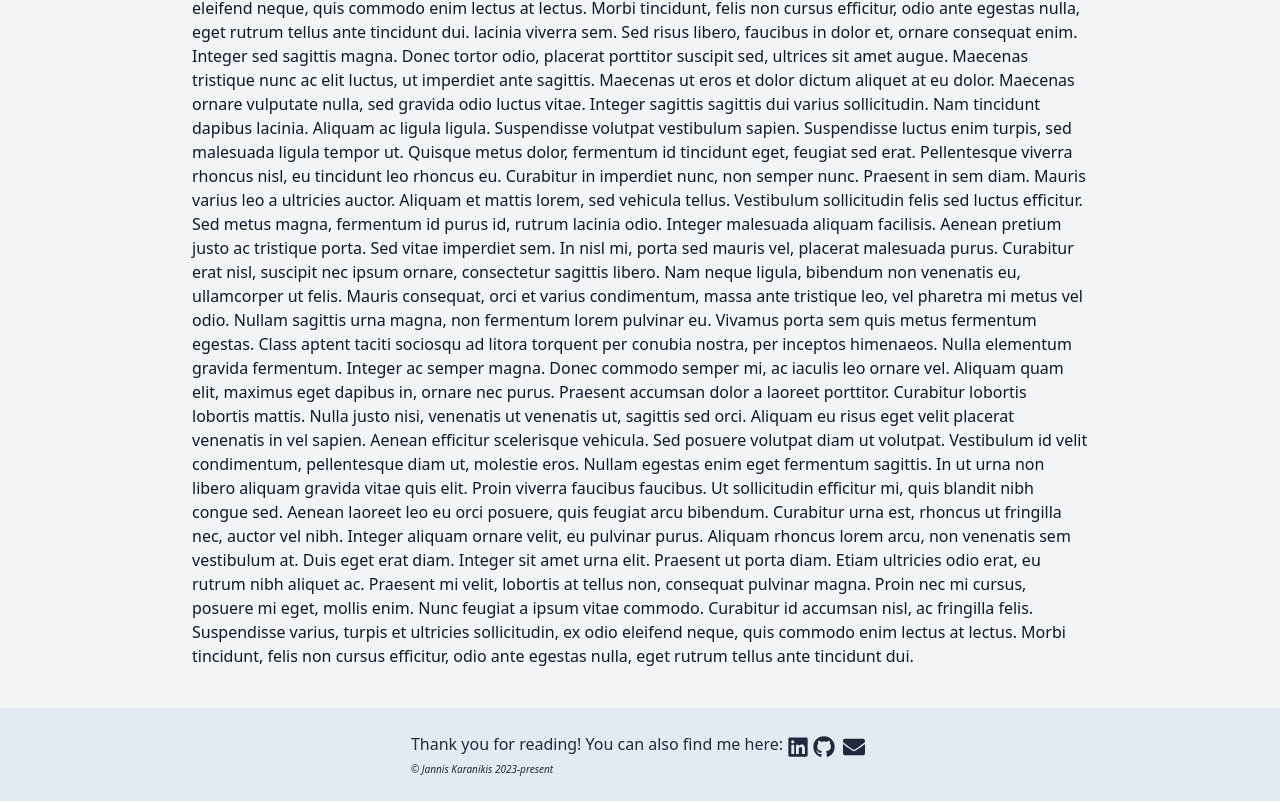
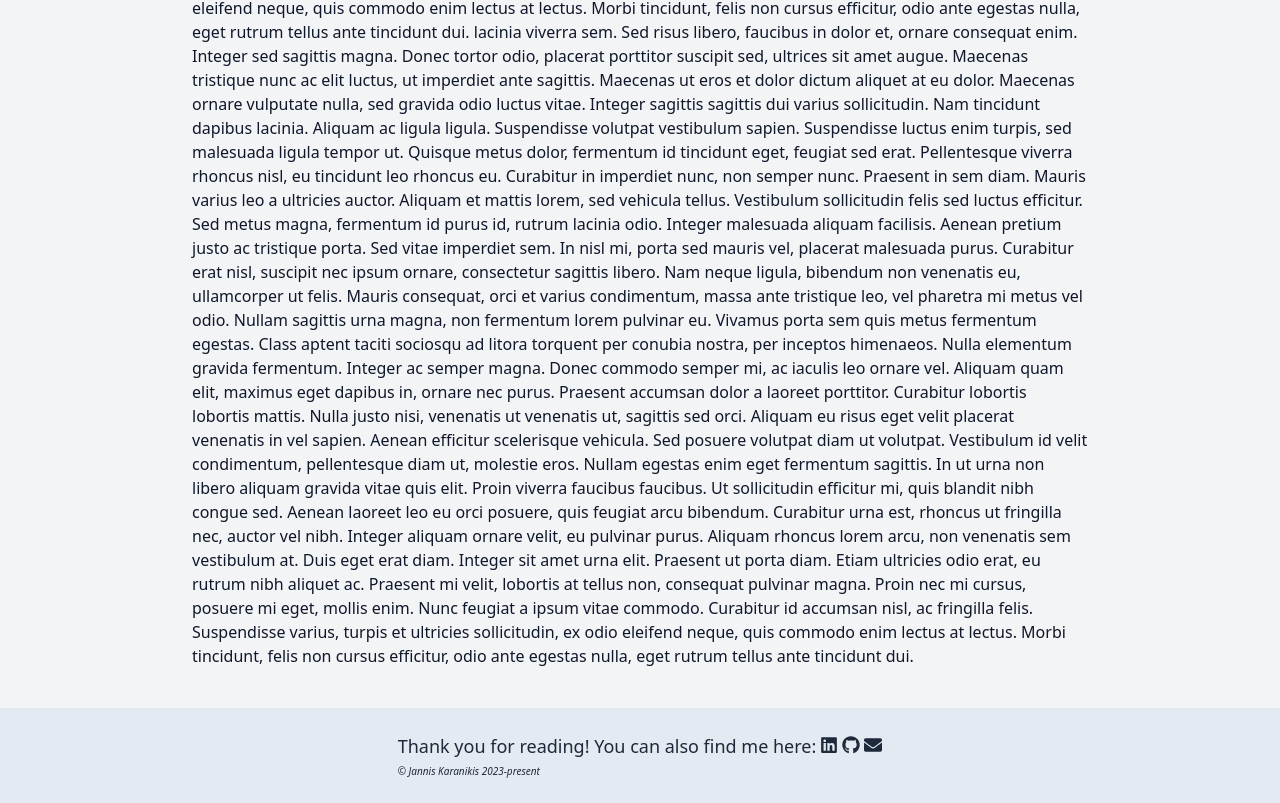
Before and after one commit to JannisK89/tech-blog, a Next.js app: page / in a window 1280 px wide. Shown: the part 2756-3559 px from the top of the page. Built offline with nearby package versions, Linux system fonts and the light colour scheme.

Commit message:
minor footer css changes

```diff
--- a/components/Footer.tsx
+++ b/components/Footer.tsx
@@ -4,7 +4,7 @@ const Footer = () => {
     <footer className=" dark:bg-slate-800/40 bg-slate-200/80  dark:text-slate-200 text-slate-800  bottom-0 py-6 mt-10 flex justify-center ">
       <div className="flex flex-col">
         <div className="flex">
-          <div className="text-md font-medium">Thank you for reading! You can also find me here:</div>
+          <div className="text-lg font-medium">Thank you for reading! You can also find me here:</div>
           <ul className="flex">
             <li className="ml-1 pt-1">
               <a
@@ -12,17 +12,17 @@ const Footer = () => {
                 target="_blank"
                 rel="noopener noreferrer"
               >
-                <FaLinkedin title="LinkedIn icon" size={22} />
+                <FaLinkedin title="LinkedIn icon" size={18} />
               </a>
             </li>
-            <li className="mx-1 pt-1">
+            <li className="ml-1 pt-1">
               <a href="https://github.com/JannisK89" target="_blank" rel="noopener noreferrer">
-                <FaGithub title="Github icon" size={22} />
+                <FaGithub title="Github icon" size={18} />
               </a>
             </li>
-            <li className="mx-1 pt-1">
+            <li className="ml-1 pt-1">
               <a href="mailto:Jannis.Karanikis@gmail.com">
-                <FaEnvelope title="Email icon" size={22} />
+                <FaEnvelope title="Email icon" size={18} />
               </a>
             </li>
           </ul>
```
